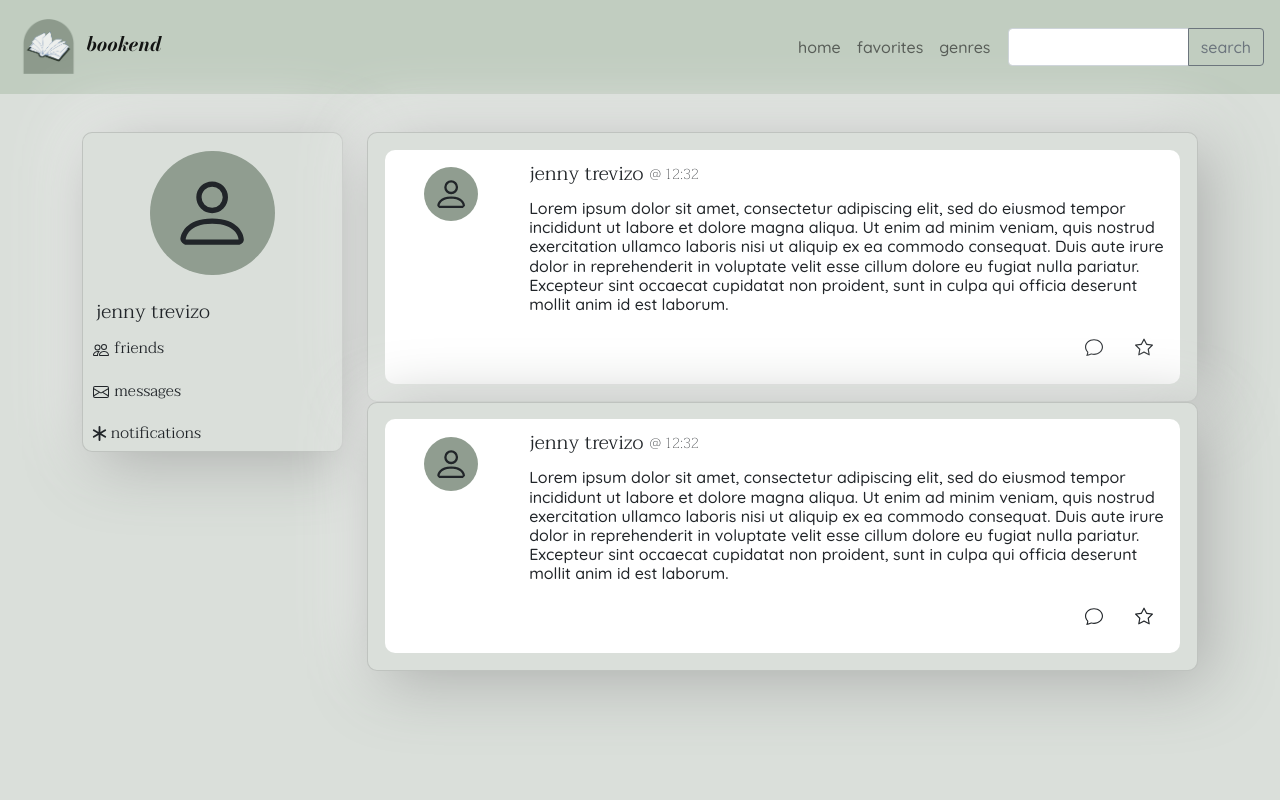
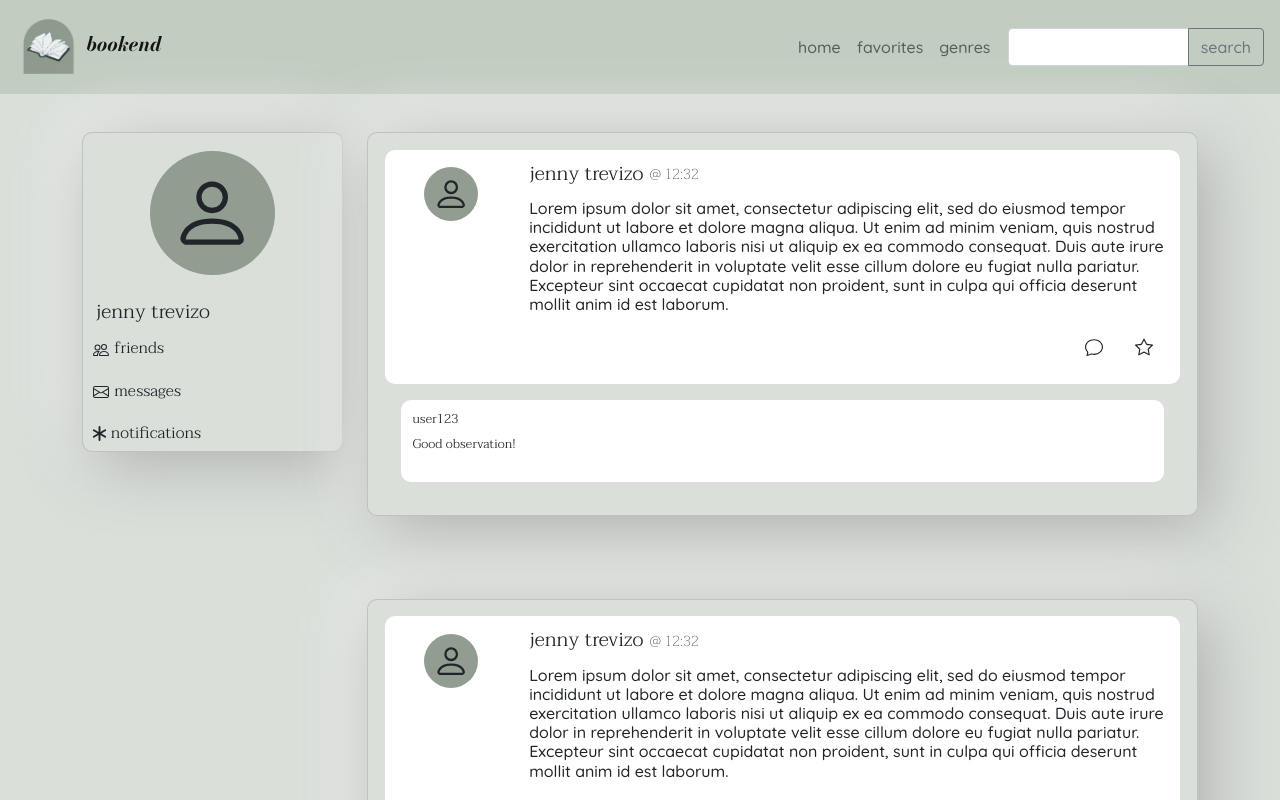
Before and after one commit to jtrevz/bookend, a React (Create React App) app in the folder client/: page /home in a window 1280 px wide. Shown: the top 800 px of the page. Built offline with nearby package versions, Linux system fonts and the light colour scheme.

Commit message:
comment layout

```diff
--- a/client/src/components/Comment.js
+++ b/client/src/components/Comment.js
@@ -1,7 +1,13 @@
 import React from "react";
-
+import "./styles/Comment.css";
 function Comment() {
-  return <div>Comment</div>;
+  return (
+    <div className="postBack comment">
+      <h5 className="commentAuthor">user123</h5>
+      <p className="commentText">Good observation!</p>
+      {/* mae somment text */}
+    </div>
+  );
 }
 
-module.exports = Comment;
+export default Comment;
--- a/client/src/components/Post.js
+++ b/client/src/components/Post.js
@@ -10,7 +10,7 @@ import "./styles/Post.css";
 
 function Post() {
   return (
-    <div>
+    <div className="post">
       <Card md={2} className="userCard">
         <div className="postBack">
           <Row>
@@ -49,6 +49,7 @@ function Post() {
             </Col>
           </Row>
         </div>
+        <Comment />
       </Card>
     </div>
   );
--- /dev/null
+++ b/client/src/components/styles/Comment.css
@@ -0,0 +1,11 @@
+.comment {
+  margin: 2%;
+}
+
+.commentAuthor {
+  font-size: 0.8rem;
+}
+
+.commentText {
+  font-size: 0.8rem;
+}
--- a/client/src/components/styles/Post.css
+++ b/client/src/components/styles/Post.css
@@ -1,3 +1,6 @@
+.post {
+  margin-bottom: 10%;
+}
 .postBack {
   padding: 1.5%;
   background-color: white;
```
